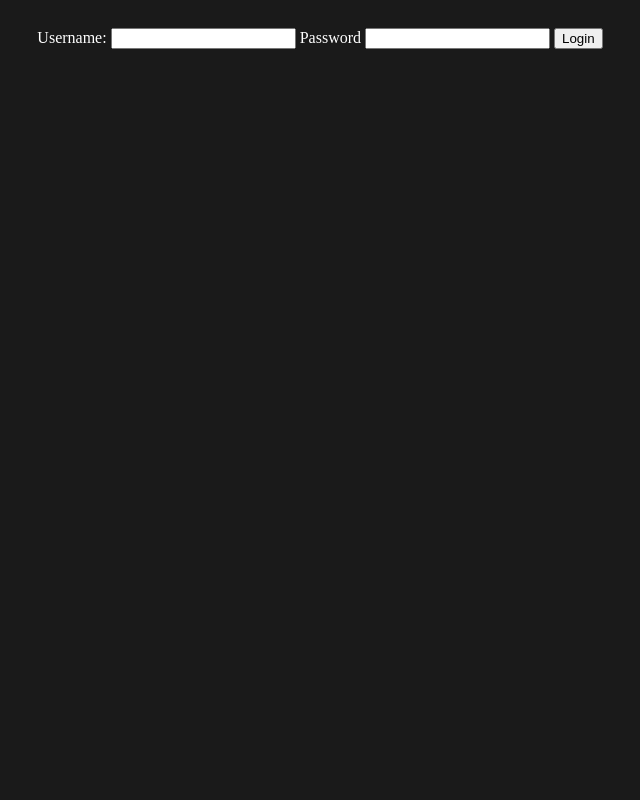
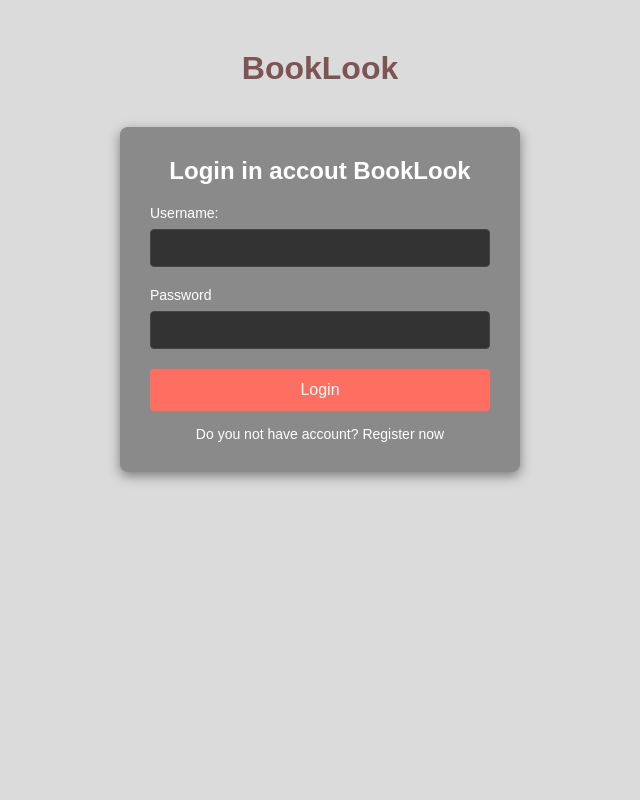
Before and after one commit to Ananas1kexe/django-web-shop, a Django app: page /login/ in a window 1280 px wide. Shown: the whole page, without its empty margins (320-960 px from the left). Run offline with Django 5.2, Linux system fonts and the light colour scheme.

Commit message:
Add files via upload

```diff
--- a/booklook/settings.py
+++ b/booklook/settings.py
@@ -9,6 +9,9 @@ https://docs.djangoproject.com/en/5.2/topics/settings/
 For the full list of settings and their values, see
 https://docs.djangoproject.com/en/5.2/ref/settings/
 """
+
+
+import os
 
 from pathlib import Path
 
@@ -115,6 +118,9 @@ USE_TZ = True
 # Static files (CSS, JavaScript, Images)
 # https://docs.djangoproject.com/en/5.2/howto/static-files/
 
+MEDIA_URL = '/media/'
+MEDIA_ROOT = os.path.join(BASE_DIR, 'media')
+
 STATIC_URL = "static/"
 
 # Default primary key field type
--- a/main/admin.py
+++ b/main/admin.py
@@ -1,6 +1,6 @@
 from django.contrib import admin
-from .models import Books
+from .models import Book
 
 
 # Register your models here.
-admin.site.register(Books)
+admin.site.register(Book)
--- a/main/models.py
+++ b/main/models.py
@@ -1,12 +1,15 @@
 from django.db import models
 from django.contrib.auth.models import AbstractBaseUser, BaseUserManager
+from django.core.validators import MinValueValidator
 
 # Create your models here.
 
 
-class Books(models.Model):
+class Book(models.Model):
     title = models.CharField("Name", max_length=50)
     description = models.CharField("Description", max_length=500)
+    image = models.ImageField("Image")
+    price = models.IntegerField("Price", default=0, validators=[MinValueValidator(0)])
 
     def __str__(self):
         return self.title
--- a/main/templates/login.html
+++ b/main/templates/login.html
@@ -5,19 +5,116 @@
     <meta name="viewport" content="width=device-width, initial-scale=1.0">
     <title>BookLook</title>
     <style>
+        * {
+            margin: 0;
+            padding: 0;
+            box-sizing: border-box;
+        }
+
         body {
-            background: #1a1a1a;
-            color: #ffffff;
+            font-family: 'Arial', sans-serif;
+            background: rgb(219, 219, 219);
+            color: #fff;
+            min-height: 100vh;
             display: flex;
-            justify-content: center;
+            flex-direction: column;
+            align-items: center;
             padding: 20px;
         }
+
+        h1 {
+            text-align: center;
+            margin-top: 30px;
+            margin-bottom: 40px;
+            color: rgb(126, 84, 84);
+            font-size: 32px;
+        }
+
+        .login-container {
+            background: rgb(138, 138, 138);
+            border-radius: 8px;
+            padding: 30px;
+            width: 100%;
+            max-width: 400px;
+            box-shadow: 0 4px 12px rgba(31, 31, 31, 0.5);
+        }
+
+        h2 {
+            text-align: center;
+            margin-bottom: 20px;
+            color: rgb(255, 255, 255);
+        }
+
+        label {
+            display: block;
+            font-size: 14px;
+            margin-bottom: 8px;
+            color: #ffffff;
+        }
+
+        input {
+            width: 100%;
+            padding: 10px;
+            margin-bottom: 20px;
+            border: 1px solid #444;
+            border-radius: 4px;
+            background: #333;
+            color: #fff;
+            font-size: 14px;
+        }
+
+        input:focus {
+            outline: none;
+            border-color: #ff6f61;
+        }
+
+        button {
+            width: 100%;
+            padding: 12px;
+            background: #ff6f61;
+            color: #fff;
+            border: none;
+            border-radius: 4px;
+            font-size: 16px;
+            cursor: pointer;
+            transition: background 0.3s;
+        }
+
+        button:hover {
+            background: #e04e45;
+        }
+
+        .link-register {
+            display: block;
+            text-align: center;
+            margin-top: 15px;
+            color: rgb(255, 255, 255);
+            text-decoration: none;
+            font-size: 14px;
+            transition: color 0.5s;
+        }
+
+        .link-register:hover {
+            color: rgb(0, 0, 0);
+            text-decoration: underline;
+        }
+
+        .error-message {
+            text-align: center;
+            color: #ff6f61;
+            margin-top: 10px;
+        }
+
 
     </style>
 </head>
 <body>
 
+    <h1>BookLook</h1>
 
+
+    <div class="login-container">
+        <h2>Login in accout BookLook</h2>
         <form method="POST">
             {% csrf_token %}
 
@@ -28,11 +125,12 @@
             <input type="password" name="password" id="password" required/>
 
             <button type="submit">Login</button>
+            <a href="/register" class="link-register">Do you not have account? Register now</a>
 
             {% if error %}
-            <p style="color: red;">{{error}}</p>
+                <p style="error-message">{{error}}</p>
             {% endif %}
         </form>
-
+    </div>
 </body>
 </html>
--- a/main/urls.py
+++ b/main/urls.py
@@ -1,8 +1,14 @@
 from django.urls import path
 from . import views
+
+from django.conf.urls.static import static
+from django.conf import settings
+
 
 urlpatterns = [
     path("", views.index, name="index"),
     path("login/", views.login, name="login"),
     path("register/", views.register, name="register"),
 ]
+if settings.DEBUG:
+    urlpatterns += static(settings.MEDIA_URL, document_root=settings.MEDIA_ROOT)
--- a/main/views.py
+++ b/main/views.py
@@ -1,6 +1,6 @@
 from django.shortcuts import render, redirect
 from django_ratelimit.decorators import ratelimit
-from .models import Books
+from .models import Book
 from .models import User
 from django.contrib.auth import authenticate, login as auth_login
 from django.contrib.auth.hashers import make_password, check_password
@@ -11,7 +11,7 @@ def index(request):
 
     user_id = request.session.get("user_id")
     user = User.objects.get(id=user_id) if user_id else None
-    books = Books.objects.all()
+    books = Book.objects.all()
     return render(request, "index.html", {"books": books, "user": user})
 
 
@@ -29,7 +29,20 @@ def register(request):
 
         new_user = User(username=username, password=hashed_password)
         new_user.save()
-        return redirect("login")
+
+    if request.method == "POST":
+        username = request.POST.get("username")
+        password = request.POST.get("password")
+
+        user = User.objects.filter(username=username).first()
+
+        if  user and check_password(password, user.password):
+            auth_login(request, user)
+            request.session["user_id"] = user.id
+            return redirect("index")
+
+        else:
+            return render(request, "login.html", {"error": "Not corect username or password"})
 
     return render(request, "register.html")
 
@@ -39,17 +52,16 @@ def login(request):
     if request.method == "POST":
         username = request.POST.get("username")
         password = request.POST.get("password")
-        try:
-            user = User.objects.filter(username=username).first()
 
-            if check_password(password, user.password):
-                auth_login(request, user)
-                request.session["user_id"] = user.id
-                return redirect("index")
+        user = User.objects.filter(username=username).first()
 
-            else:
-                return render(request, "login.html", {"error": "Not corect username or password"})
+        if  user and check_password(password, user.password):
+            auth_login(request, user)
+            request.session["user_id"] = user.id
+            return redirect("index")
 
-        except User.DoesNotExist:
-                return render(request, "login.html", {"error": "not corect username or password"})
+        else:
+            return render(request, "login.html", {"error": "Not corect username or password"})
+
+
     return render(request, "login.html")
```
Also changed, not shown: main/templates/index.html (+26 -4 lines), main/templates/register.html (+101 -4 lines), Untitled_-_2025-04-02T143805.338.png (added), Untitled_-_2025-04-02T143852.483.png (added), main/migrations/0001_initial.py, media/5449495651407755951.jpg (added), media/Untitled_-_2025-04-02T143852.483.png (added). Lines whose indentation alone changed are shown as unchanged.
